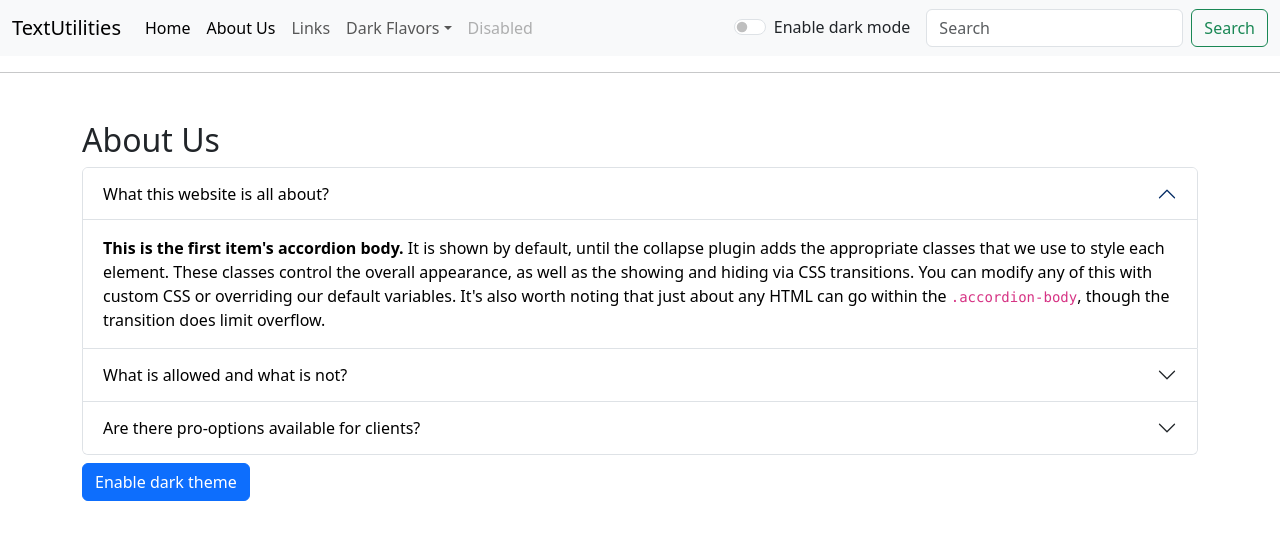
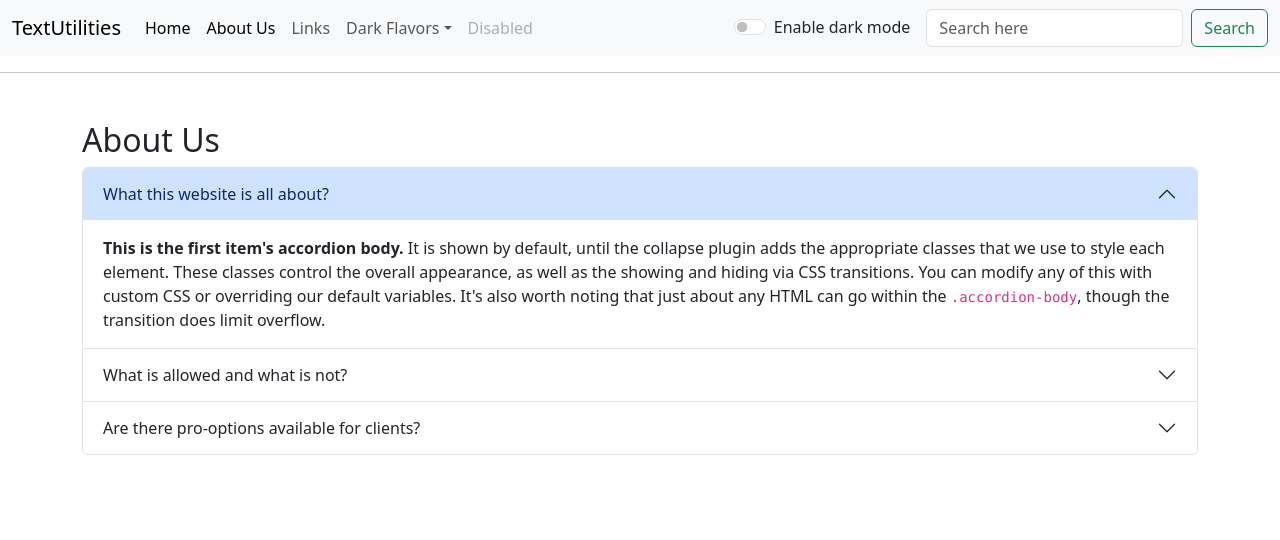
Before and after one commit to AbdurCodes/react-textUtilities, a React (Create React App) app: page /about in a window 1280 px wide. Shown: the top 540 px of the page. Built offline with nearby package versions, Linux system fonts and the light colour scheme.

Commit message:
minor improvements

```diff
--- a/src/App.js
+++ b/src/App.js
@@ -80,7 +80,7 @@ function App() {
           />
 
 
-          <Route path="/about" exact element={<About about={"About"} textColor={textColor} />}/>
+          <Route path="/about" exact element={<About about={"About"} toggleMode={toggleMode} textColor={textColor} />}/>
 
 
         </Routes>
--- a/src/componenets/About.js
+++ b/src/componenets/About.js
@@ -1,32 +1,33 @@
-import React, { useState } from "react";
+import React from "react";
+// import { useState } from "react";
 
 export default function About(props) {
 
-  const [changeTheme, setTheme] = useState({
-    color: "black",
-    backgroundColor: "white"
-  });
+  // const [changeTheme, setTheme] = useState({
+  //   color: "black",
+  //   backgroundColor: "white"
+  // });
 
-  const [btnText, setBtnText] = useState("Enable dark theme");
+  // const [btnText, setBtnText] = useState("Enable dark theme");
 
-  const toggleTheme = () => {
-    if (changeTheme.color === "black" && changeTheme.backgroundColor === "white") {
-      setTheme({
-        color: "white",
-        backgroundColor: "black",
-        border: '1px solid white'
-      });
-      setBtnText("Enable light theme");
-    }
-    else{
-      setTheme({
-        color: "black",
-        backgroundColor: "white",
-        border: '1px solid black'
-      });
-      setBtnText("Enable dark theme");
-    }
-  }
+  // const toggleTheme = () => {
+  //   if (changeTheme.color === "black" && changeTheme.backgroundColor === "white") {
+  //     setTheme({
+  //       color: "white",
+  //       backgroundColor: "black",
+  //       border: '1px solid white'
+  //     });
+  //     setBtnText("Enable light theme");
+  //   }
+  //   else{
+  //     setTheme({
+  //       color: "black",
+  //       backgroundColor: "white",
+  //       border: '1px solid black'
+  //     });
+  //     setBtnText("Enable dark theme");
+  //   }
+  // }
 
 
 
@@ -36,10 +37,12 @@ export default function About(props) {
     <div className="container mt-5">
     <h2 className={`text-${props.textColor}`}>About Us</h2>
       <div className="accordion" id="accordionExample" >
-        <div className="accordion-item" style={changeTheme}>
+        <div className="accordion-item">
+        {/* <div className="accordion-item"> */}
           <h2 className="accordion-header">
             <button
-              style={changeTheme}
+              // style={changeTheme}
+              // style={props.toggleMode}
               className="accordion-button"
               type="button"
               data-bs-toggle="collapse"
@@ -47,7 +50,7 @@ export default function About(props) {
               aria-expanded="true"
               aria-controls="collapseOne"
             >
-              What this website is all about?
+              What this website is all about?{props.toggleMode}
             </button>
           </h2>
           <div
@@ -67,10 +70,9 @@ export default function About(props) {
             </div>
           </div>
         </div>
-        <div className="accordion-item" style={changeTheme}>
+        <div className="accordion-item" >
           <h2 className="accordion-header">
             <button
-            style={changeTheme}
               className="accordion-button collapsed"
               type="button"
               data-bs-toggle="collapse"
@@ -78,7 +80,7 @@ export default function About(props) {
               aria-expanded="false"
               aria-controls="collapseTwo"
             >
-              What is allowed and what is not?
+              What is allowed and what is not?{props.toggleMode}
             </button>
           </h2>
           <div
@@ -98,10 +100,9 @@ export default function About(props) {
             </div>
           </div>
         </div>
-        <div className="accordion-item" style={changeTheme}>
+        <div className="accordion-item">
           <h2 className="accordion-header">
             <button
-            style={changeTheme}
               className="accordion-button collapsed"
               type="button"
               data-bs-toggle="collapse"
@@ -109,7 +110,7 @@ export default function About(props) {
               aria-expanded="false"
               aria-controls="collapseThree"
             >
-              Are there pro-options available for clients?
+              Are there pro-options available for clients?{props.toggleMode}
             </button>
           </h2>
           <div
@@ -131,9 +132,9 @@ export default function About(props) {
         </div>
       </div>
     </div>
-    <div className="container">
+    {/* <div className="container">
       <button type="button" onClick={toggleTheme} className="btn btn-primary my-2 mb-5" >{btnText}</button>
-    </div>
+    </div> */}
     </>
   );
 }
--- a/src/componenets/Navbar.js
+++ b/src/componenets/Navbar.js
@@ -54,7 +54,7 @@ const toggleGreen = () => {
       <label className="form-check-label" htmlFor="flexSwitchCheckChecked">{props.switchText}</label>
     </div>
       <form className="d-flex" role="search">
-        <input className="form-control me-2" type="search" placeholder="Search" aria-label="Search" />
+        <input className="form-control me-2" type="search" placeholder="Search here" aria-label="Search" />
         <button className="btn btn-outline-success" type="submit">Search</button>
       </form>
     </div>
--- a/src/componenets/TextForm.js
+++ b/src/componenets/TextForm.js
@@ -111,10 +111,10 @@ function TextForm(props) {
     </div>
     <div className={`container my-4 text-${props.textColor}`}>
       <h2>Your text Summary</h2>
-      <p>{text.length > 0 ? text.split(" ").length : "0"} word(s), {text.length} character(s)</p>
-      <p>Number of sentence(s): {text.length > 0 ? text.split(". ").length : "0"}</p>
-      <p>Text read time in seconds: {0.25 * (text.length > 0 ? text.split(" ").length : "0")}</p>
-      <p>Text read time in minutes: {0.25 * (text.length > 0 ? text.split(" ").length : "0") / 60}</p>
+      <p>{(text.length > 0) ? text.split(" ").filter((element)=>{return element.length !== 0}).length : "0"} word(s), {text.length} character(s)</p>
+      <p>Number of sentence(s): {text.length > 0 ? text.split(". ").filter((element)=>{return element.length !== 0}).length : "0"}</p>
+      <p>Text read time in seconds: {0.25 * (text.length > 0 ? text.split(" ").filter((element)=>{return element.length !== 0}).length : "0")}</p>
+      <p>Text read time in minutes: {0.25 * (text.length > 0 ? text.split(" ").filter((element)=>{return element.length !== 0}).length : "0") / 60}</p>
       <h3>Preview of your Text</h3>
       <p>{text.length > 0 ? text : "Enter some text in the above field to preview here..."}</p>
     </div>
```
